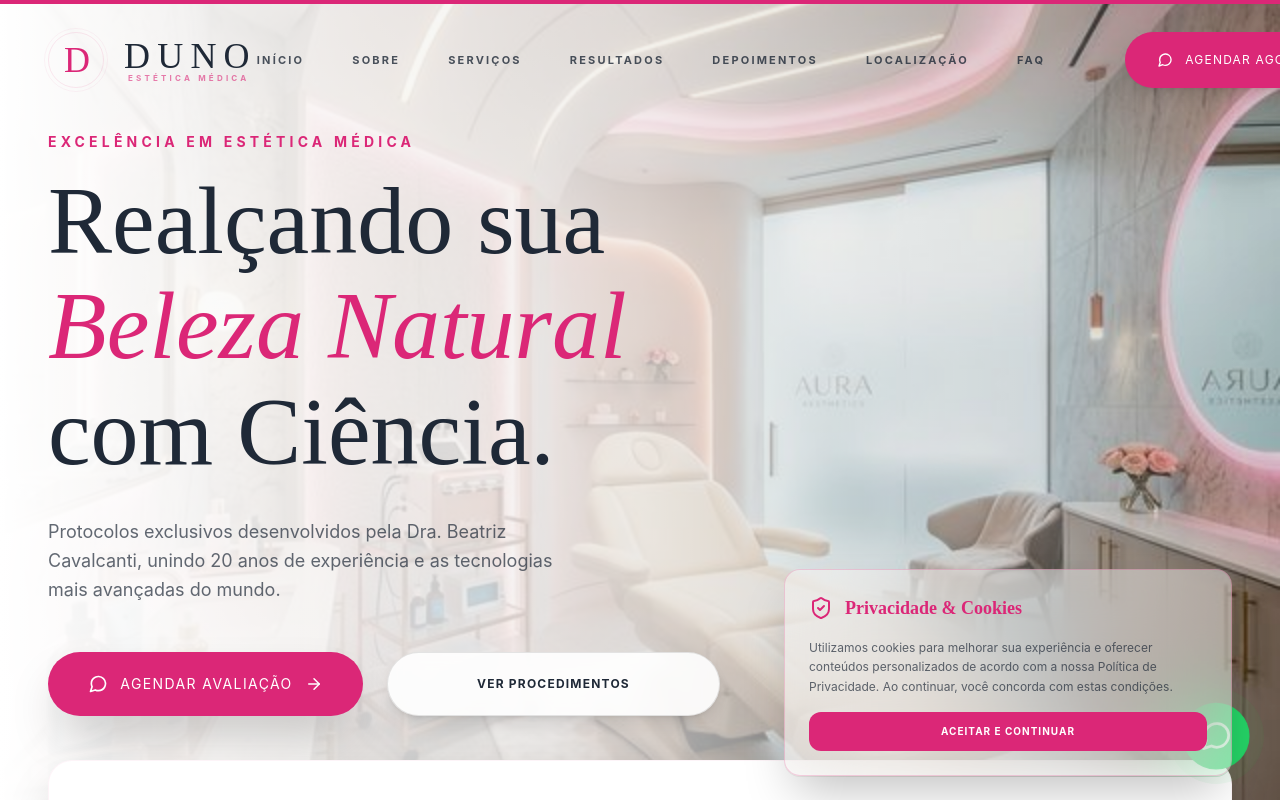
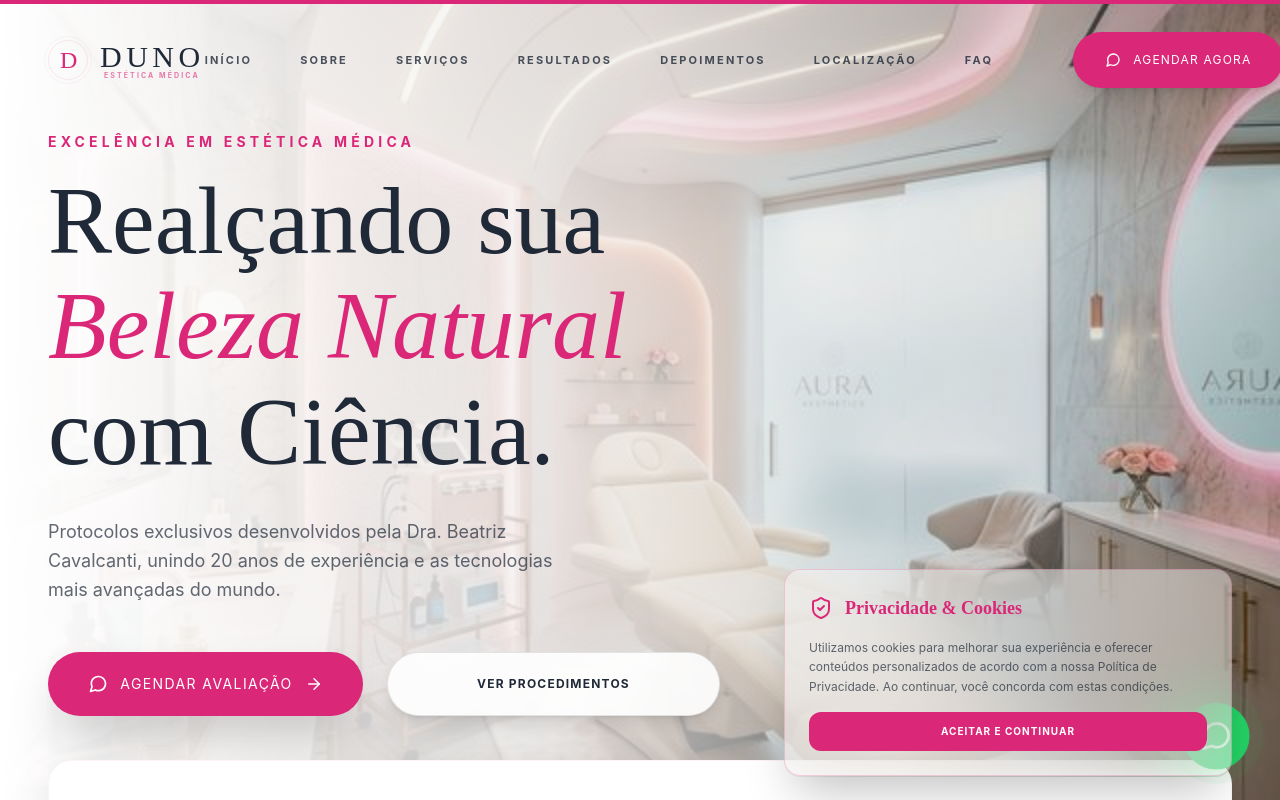
Before and after one commit to matheusetecestudo-sys/Site-de-clinica-de-est-tica, a React (Vite) app: page / in a window 1280 px wide. Shown: the top 800 px of the page. Built offline with nearby package versions, Linux system fonts and the light colour scheme.

Commit message:
fix: resize logo for device compatibility and align service card buttons

```diff
--- a/src/App.tsx
+++ b/src/App.tsx
@@ -374,7 +374,7 @@ export default function App() {
                 className="mb-12"
               >
                 <div className="relative group">
-                  <div className="w-48 h-48 border border-primary/10 rounded-full flex items-center justify-center bg-clinic-bg/50 backdrop-blur-sm shadow-inner overflow-hidden">
+                  <div className="w-32 h-32 border border-primary/10 rounded-full flex items-center justify-center bg-clinic-bg/50 backdrop-blur-sm shadow-inner overflow-hidden">
                     <motion.div
                       animate={{
                         rotate: [0, 360],
@@ -382,7 +382,7 @@ export default function App() {
                       transition={{ duration: 10, repeat: Infinity, ease: "linear" }}
                       className="absolute inset-0 border-t-2 border-primary/20 rounded-full"
                     />
-                    <span className="font-serif text-8xl text-primary font-light tracking-tighter drop-shadow-sm">D</span>
+                    <span className="font-serif text-6xl text-primary font-light tracking-tighter drop-shadow-sm">D</span>
                   </div>
                   <motion.div
                     animate={{ scale: [1, 1.1, 1], opacity: [0.2, 0.5, 0.2] }}
@@ -398,7 +398,7 @@ export default function App() {
                 transition={{ delay: 0.5, duration: 1 }}
                 className="text-center"
               >
-                <h2 className="font-serif text-6xl text-clinic-text tracking-[0.3em] font-light mb-4">DUNO</h2>
+                <h2 className="font-serif text-5xl text-clinic-text tracking-[0.3em] font-light mb-4">DUNO</h2>
                 <div className="flex items-center justify-center gap-4">
                   <div className="h-[1px] w-8 bg-primary/30" />
                   <p className="text-primary text-[10px] uppercase tracking-[0.6em] font-sans font-bold">Estética Avançada</p>
@@ -465,23 +465,22 @@ export default function App() {
       <nav className={`fixed w-full z-[80] transition-all duration-500 ${isScrolled ? 'bg-white/95 backdrop-blur-xl py-4 shadow-[0_4px_20px_rgba(212,175,119,0.1)] border-b border-primary/20' : 'bg-transparent py-8'}`}>
         <div className="max-w-7xl mx-auto px-6 md:px-12 flex justify-between items-center w-full">
           {/* Logo */}
-          <a href="#início" className="flex items-center gap-5 group shrink-0 relative">
+          <a href="#início" className="flex items-center gap-3 group shrink-0 relative">
             <div className="relative">
-              <div className="w-14 h-14 border border-primary/10 rounded-full flex items-center justify-center group-hover:bg-primary group-hover:border-primary transition-all duration-500 overflow-hidden">
+              <div className="w-10 h-10 border border-primary/10 rounded-full flex items-center justify-center group-hover:bg-primary group-hover:border-primary transition-all duration-500 overflow-hidden">
                 <motion.div
                    whileHover={{ rotate: 180 }}
                    className="absolute inset-0 bg-primary/5 opacity-0 group-hover:opacity-10 transition-opacity"
                 />
-                <span className="font-serif text-4xl text-primary group-hover:text-white font-light tracking-tighter transition-colors">D</span>
+                <span className="font-serif text-2xl text-primary group-hover:text-white font-light tracking-tighter transition-colors">D</span>
               </div>
-              {/* Animated Ring */}
               <div className="absolute -inset-1 border border-primary/5 rounded-full group-hover:border-primary/20 transition-all duration-500 group-hover:scale-110" />
             </div>
             <div className="flex flex-col">
-              <span className="font-serif text-4xl font-light tracking-[0.2em] text-clinic-text group-hover:text-primary transition-colors">
+              <span className="font-serif text-2xl md:text-3xl font-light tracking-[0.15em] text-clinic-text group-hover:text-primary transition-colors">
                 DUNO
               </span>
-              <span className="text-[8px] uppercase tracking-[0.4em] text-primary font-bold -mt-1 ml-1 opacity-60 group-hover:opacity-100 transition-all">
+              <span className="text-[7px] uppercase tracking-[0.3em] text-primary font-bold -mt-1 ml-1 opacity-60 group-hover:opacity-100 transition-all">
                 Estética Médica
               </span>
             </div>
@@ -723,7 +722,7 @@ export default function App() {
                 }}
                 whileHover={{ y: -10, scale: 1.02 }}
                 transition={{ duration: 0.5 }}
-                className="group relative bg-white rounded-2xl overflow-hidden shadow-sm border border-clinic-border premium-card-hover hover:border-primary/30 hover:shadow-[0_20px_40px_rgba(212,175,119,0.15)]"
+                className="group relative bg-white rounded-2xl overflow-hidden shadow-sm border border-clinic-border premium-card-hover hover:border-primary/30 hover:shadow-[0_20px_40px_rgba(212,175,119,0.15)] flex flex-col h-full"
               >
                 {/* Shine Effect Overlay */}
                 <div className="absolute inset-0 z-20 pointer-events-none overflow-hidden">
@@ -741,11 +740,11 @@ export default function App() {
                     {service.badge}
                   </div>
                 </div>
-                <div className="p-8">
+                <div className="p-8 flex-1 flex flex-col">
                   <h3 className="text-2xl font-serif text-clinic-text group-hover:text-primary transition-colors mb-2">
                     {service.title}
                   </h3>
-                  <p className="text-sm text-clinic-text/60 mb-6 leading-relaxed">{service.description}</p>
+                  <p className="text-sm text-clinic-text/60 mb-6 leading-relaxed flex-1">{service.description}</p>
                   <div className="mt-auto pt-6 border-t border-primary/5">
                     <a href={whatsappUrl} className="btn-primary w-full h-11 text-[10px] rounded-xl flex items-center gap-2 group/link tracking-[0.2em]">
                       Agendar Agora <ChevronRight size={14} className="transition-transform group-hover/link:translate-x-1" />
```
